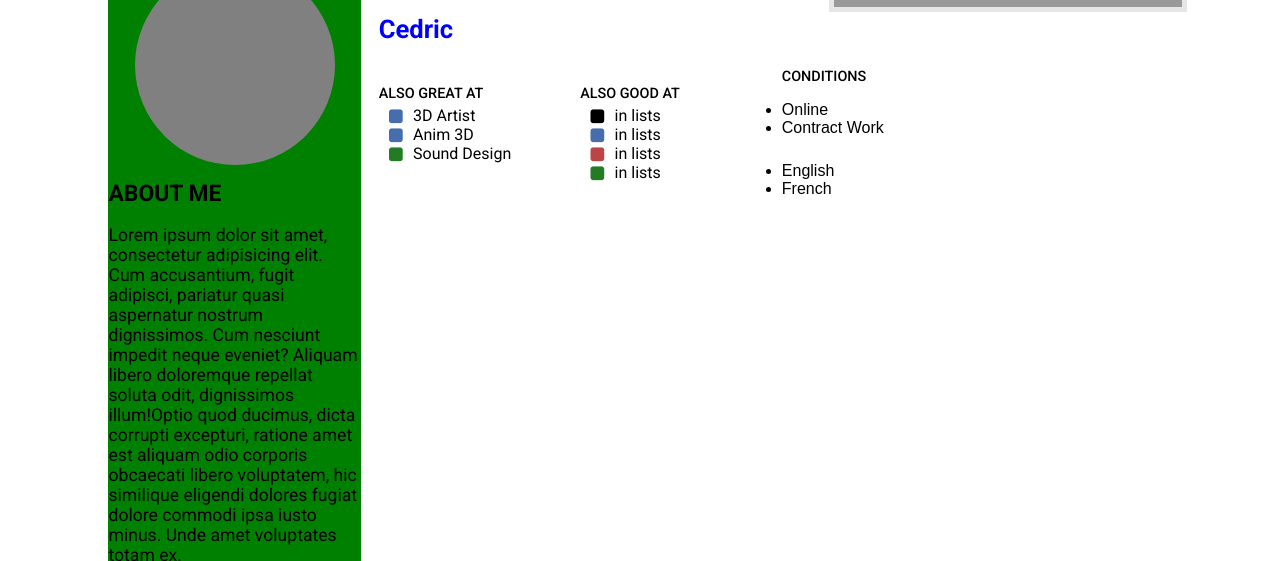
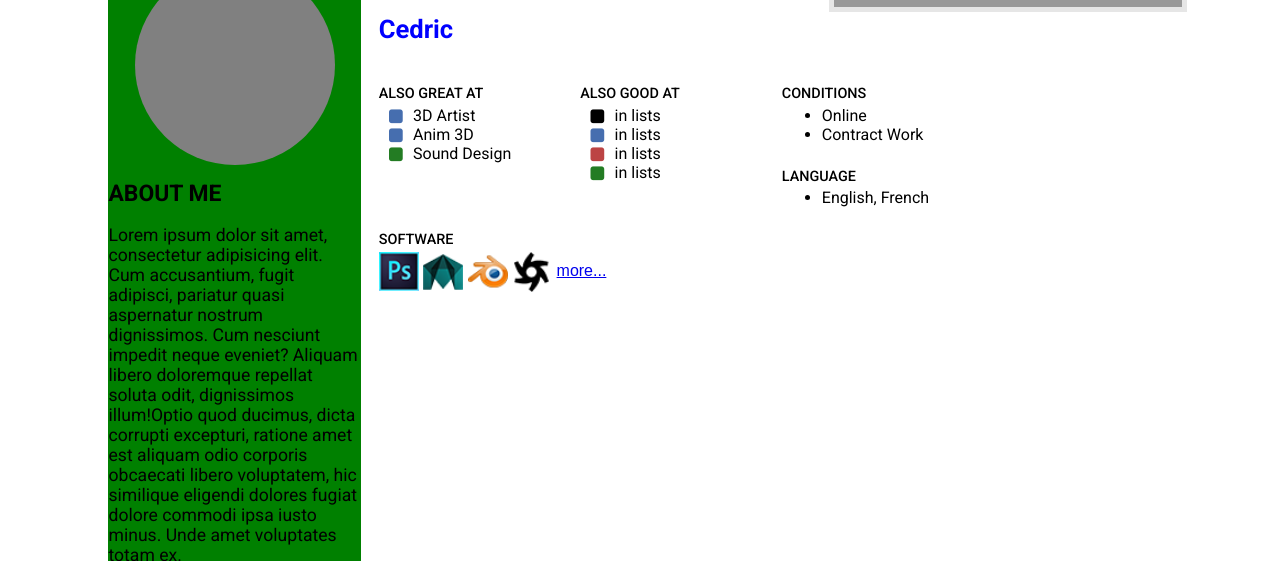
Before and after one commit to kuipou/indie, a website: page profile.html in a window 1280 px wide. Shown: the part 115-676 px from the top of the page. Drawn offline with nearby package versions, Linux system fonts and the light colour scheme; a web font is replaced by a local one.

Commit message:
continued working on profile with modal implentation

```diff
--- a/js/init.js
+++ b/js/init.js
@@ -1,9 +1,13 @@
 $( document ).ready(function() {
 	$('.slider').unslider({
 		fluid:true});
-	$('.profile').click(function() {
-		$('div').toggleClass('prof-menu').next().slideDown('slow/400/fast')=;
+	$('.modal-trigger').leanModal({
+      dismissible: true, // Modal can be dismissed by clicking outside of the modal
+      opacity: .5, // Opacity of modal background
+      in_duration: 300, // Transition in duration
+      out_duration: 200, // Transition out duration
+      ready: function() { alert('Ready'); }, // Callback for Modal open
+      complete: function() { alert('Closed'); } // Callback for Modal close
+    });
 
 		});
-
-		});
--- a/js/test/init.js
+++ b/js/test/init.js
@@ -1 +1 @@
-$(document).ready(function(){$(".slider").unslider({fluid:!0}),$(".profile").click(function(){$toggleClass(".prof-menu").next().slideDown("slow/400/fast")})});
+$(document).ready(function(){$(".slider").unslider({fluid:!0}),$(".modal-trigger").leanModal({dismissible:!0,opacity:.5,in_duration:300,out_duration:200,ready:function(){alert("Ready")},complete:function(){alert("Closed")}})});
--- a/package.json
+++ b/package.json
@@ -32,6 +32,7 @@
     "uuid": "^2.0.1"
   },
   "dependencies": {
+    "css-modal": "^1.4.1",
     "lodash": "^3.10.1"
   }
 }
--- a/profile.html
+++ b/profile.html
@@ -59,20 +59,49 @@
 		<li>Online</li>
 		<li>Contract Work</li>
 	</ul>
-	<h6></h6>
+	<h5>Language</h5>
 	<ul>
-		<li>English</li>
-		<li>French</li>
+		<li>English, French</li>
+	</ul>
+
+
+</aside>
+<aside class="software">
+	<h5>Software</h5>
+	<ul>
+		<li class="tooltip" data-tipsy="Adobe Photoshop" >
+		<img src="images/softwareicons/adobephotoshop.png" alt="Adobe Photoshop" > </li>
+		<li class="tooltip" data-tipsy="Maya"><img src="images/softwareicons/maya.png" alt="Maya"></li>
+		<li class="tooltip" data-tipsy="Blender"><img src="images/softwareicons/blender.png" alt="Blender" ></li>
+		<li class="tooltip" data-tipsy="Octane"><img src="images/softwareicons/octane.png"  alt="Octane" ></li>
+		<li><a class="modal-trigger" href="#modal1">more...</a></li>
 	</ul>
 </aside>
+
+
 	</section>
+
 </aside>
 </section>
 
 <footer>
 
 </footer>
+ <!-- Modal Structure -->
+  <div id="modal1" class="modal">
+    <div class="modal-content">
+      <h4>Modal Header</h4>
+      <p>A bunch of text</p>
+    </div>
+    <div class="modal-footer">
+      <a href="#!" class=" modal-action modal-close waves-effect waves-green btn-flat">Agree</a>
+    </div>
+  </div>
+
+
 <script src="https://ajax.googleapis.com/ajax/libs/jquery/2.1.3/jquery.min.js"></script>
+  <script src="https://cdnjs.cloudflare.com/ajax/libs/materialize/0.97.1/js/materialize.min.js"></script>
+
 <script src="js/unslider.min.js"></script>
 	<script src="js/init.js"></script>
 </body>
--- a/sass/_component.scss
+++ b/sass/_component.scss
@@ -93,3 +93,5 @@
 .col-design {
   color: $ind-green;
 }
+
+.tooltip {@include tipsy(n, #34495e, 0, 0);}
--- /dev/null
+++ b/sass/_modal.scss
@@ -0,0 +1,116 @@
+/*
+Materialize CSS
+The MIT License (MIT)
+
+Copyright (c) 2014-2015 Materialize
+
+Permission is hereby granted, free of charge, to any person obtaining a copy
+of this software and associated documentation files (the "Software"), to deal
+in the Software without restriction, including without limitation the rights
+to use, copy, modify, merge, publish, distribute, sublicense, and/or sell
+copies of the Software, and to permit persons to whom the Software is
+furnished to do so, subject to the following conditions:
+
+The above copyright notice and this permission notice shall be included in all
+copies or substantial portions of the Software.
+
+THE SOFTWARE IS PROVIDED "AS IS", WITHOUT WARRANTY OF ANY KIND, EXPRESS OR
+IMPLIED, INCLUDING BUT NOT LIMITED TO THE WARRANTIES OF MERCHANTABILITY,
+FITNESS FOR A PARTICULAR PURPOSE AND NONINFRINGEMENT. IN NO EVENT SHALL THE
+AUTHORS OR COPYRIGHT HOLDERS BE LIABLE FOR ANY CLAIM, DAMAGES OR OTHER
+LIABILITY, WHETHER IN AN ACTION OF CONTRACT, TORT OR OTHERWISE, ARISING FROM,
+OUT OF OR IN CONNECTION WITH THE SOFTWARE OR THE USE OR OTHER DEALINGS IN THE
+SOFTWARE.
+
+*/
+
+.modal {
+  @include card(4);
+
+  display: none;
+  position: fixed;
+  left: 0;
+  right: 0;
+  background-color: #fafafa;
+  padding: 0;
+  max-height: 70%;
+  width: 55%;
+  margin: auto;
+  overflow-y: auto;
+
+  border-radius: 2px;
+  will-change: top, opacity;
+
+  @include breakpoint(max-width ($sm - 1)){
+   width: 80%;
+  }
+
+  h1,h2,h3,h4 {
+    margin-top: 0;
+  }
+
+  .modal-content {
+    padding: 24px;
+  }
+  .modal-close {
+    cursor: pointer;
+  }
+
+  .modal-footer {
+    border-radius: 0 0 2px 2px;
+    background-color: #fafafa;
+    padding: 4px 6px;
+    height: 56px;
+    width: 100%;
+
+    .btn, .btn-flat {
+      float: right;
+      margin: 6px 0;
+    }
+  }
+}
+.lean-overlay {
+    position: fixed;
+    z-index:999;
+    top: -100px;
+    left: 0;
+    bottom: 0;
+    right: 0;
+    height: 125%;
+    width: 100%;
+    background: #000;
+    display: none;
+
+    will-change: opacity;
+}
+
+// Modal with fixed action footer
+.modal.modal-fixed-footer {
+  padding: 0;
+  height: 70%;
+
+  .modal-content {
+    position: absolute;
+    height: calc(100% - 56px);
+    max-height: 100%;
+    width: 100%;
+    overflow-y: auto;
+  }
+
+  .modal-footer {
+    border-top: 1px solid rgba(0,0,0,.1);
+    position: absolute;
+    bottom: 0;
+  }
+}
+
+// Modal Bottom Sheet Style
+.modal.bottom-sheet {
+  top: auto;
+  bottom: -100%;
+  margin: 0;
+  width: 100%;
+  max-height: 45%;
+  border-radius: 0;
+  will-change: bottom, opacity;
+}
--- a/sass/_profile.scss
+++ b/sass/_profile.scss
@@ -27,12 +27,18 @@
 		h1 {@include rob(1.6em, 700); color:blue;}
 		h5 {@include rob(0.9em, 500); text-transform: uppercase;
 			    margin-bottom:gutter(); }
-		.userlist {@include span(3);
+		.userlist, .extralist {@include span(3);
 
 			ul{ margin-top:0; margin-bottom:0;
 			li { @include rob(1em, 300); }
 				}
 			}
 
-
+		.software {@include span(4);
+			ul { list-style-type: none; margin:0; padding: 0;
+				li { display: inline-block;
+					img {width:40px; height: 40px;}
+					}
+				}
+			}
 	}
--- a/sass/lib/_mixins.scss
+++ b/sass/lib/_mixins.scss
@@ -4,7 +4,7 @@
 @import "user";
 @import "card";
 @import "typography";
-
+@import "tipsy";
 
 // Hide from screenreaders and browsers
 //
@@ -60,30 +60,3 @@
     padding-bottom: 75%;
   }
 }
-
-// // Indie Colors usage @include indie-color(art);
-// @mixin indie-color ($color) {
-//   @if $color == 'art' {
-//     color: $ind-blue;
-//   }
-//   @if $color == 'design' {
-//     color: $ind-green;
-//   }
-//   @if $color == 'code' {
-//     color: $ind-red;
-//   }
-//   @else {
-//     color: $ind-gray;
-//   }
-// }
-
-// // Color
-// .col-art {
-//   @include indie-color(art);
-// }
-// .col-code {
-//   @include indie-color(code);
-// }
-// .col-design {
-//   @include indie-color(design);
-// }
--- /dev/null
+++ b/sass/lib/_tipsy.scss
@@ -0,0 +1,224 @@
+/**
+ * Tipsy.sass
+ * @author: Dang Van Thanh
+ * @description: A Simple Mixin Tooltip CSS Using Sass
+ * @version: 1.0.5
+ */
+@mixin tipsy($gravity, $bgcolor, $bordersize, $radius) {
+  position: relative;
+  display: inline-block;
+
+  &:hover, &:focus {
+    &:before, &:after {
+      visibility: visible;
+      opacity: 1;
+    }
+  }
+
+  &:before, &:after {
+    position: absolute;
+    visibility: hidden;
+    opacity: 0;
+    z-index: 1000000;
+    pointer-events: none;
+    transform: translate3d(0, 0, 0);
+    -webkit-transform: translate3d(0, 0, 0);
+    transition: 250ms ease-in-out;
+    -webkit-transition: 250ms ease-in-out;
+  }
+
+  &:before {
+    content: '';
+    border: $bordersize solid transparent;
+    bottom: 0;
+    z-index: 1000001;
+  }
+
+  &:after {
+    content: attr(data-tipsy);
+    background-color: $bgcolor;
+    border-radius: $radius;
+    color: white;
+    text-shadow: 0 -1px 0 rgba(0, 0, 0, .2);
+    padding: 5px 10px;
+    white-space: nowrap;
+    box-shadow: 1px 1px 3px rgba(0, 0, 0, .2);
+  }
+
+  @if $gravity == 'nw' {
+    &:hover, &:focus {
+      &:before {
+        top: -15%;
+      }
+      &:after {
+        bottom: 115%;
+      }
+    }
+
+    &:before {
+      border-top-color: $bgcolor;
+      top: -35%;
+      right: 60%;
+    }
+
+    &:after {
+      bottom: 135%;
+      right: 50%;
+    }
+  } @else if $gravity == 'n' {
+    &:hover, &:focus {
+      &:before {
+        top: -15%;
+      }
+      &:after {
+        bottom: 115%;
+      }
+    }
+
+    &:before, &:after {
+      left: 50%;
+      transform: translateX(-50%);
+      -webkit-transform: translateX(-50%);
+    }
+
+    &:before {
+      border-top-color: $bgcolor;
+      top: -35%;
+    }
+
+    &:after {
+      bottom: 135%;
+    }
+  } @else if $gravity == 'ne' {
+    &:hover, &:focus {
+      &:before {
+        top: -15%;
+      }
+      &:after {
+        bottom: 115%;
+      }
+    }
+
+    &:before {
+      border-top-color: $bgcolor;
+      top: -35%;
+      left: 60%;
+    }
+
+    &:after {
+      bottom: 135%;
+      left: 50%;
+    }
+  } @else if $gravity == 'e' {
+    &:hover, &:focus {
+      &:before {
+        right: -15%;
+      }
+      &:after {
+        left: 115%;
+      }
+    }
+
+    &:before, &:after {
+      top: 50%;
+      transform: translateY(-50%);
+      -webkit-transform: translateY(-50%);
+    }
+
+    &:before {
+      border-right-color: $bgcolor;
+      right: -35%;
+    }
+
+    &:after {
+      left: 135%;
+    }
+  } @else if $gravity == 'se' {
+    &:hover, &:focus {
+      &:before {
+        bottom: -15%;
+      }
+      &:after {
+        top: 115%;
+      }
+    }
+
+    &:before {
+      border-bottom-color: $bgcolor;
+      left: 60%;
+      bottom: -35%;
+    }
+
+    &:after {
+      left: 50%;
+      top: 135%;
+    }
+  } @else if $gravity == 's' {
+    &:hover, &:focus {
+      &:before {
+        bottom: -15%;
+      }
+      &:after {
+        top: 115%;
+      }
+    }
+
+    &:before, &:after {
+      left: 50%;
+      transform: translateX(-50%);
+      -webkit-transform: translateX(-50%);
+    }
+
+    &:before {
+      border-bottom-color: $bgcolor;
+      bottom: -35%;
+    }
+
+    &:after {
+      top: 135%;
+    }
+  } @else if $gravity == 'sw' {
+    &:hover, &:focus {
+      &:before {
+        bottom: -15%;
+      }
+      &:after {
+        top: 115%;
+      }
+    }
+
+    &:before {
+      border-bottom-color: $bgcolor;
+      right: 60%;
+      bottom: -35%;
+    }
+
+    &:after {
+      right: 50%;
+      top: 135%;
+    }
+  } @else if $gravity == 'w' {
+    &:hover, &:focus {
+      &:before {
+        left: -15%;
+      }
+      &:after {
+        right: 115%;
+      }
+    }
+
+    &:before, &:after {
+      top: 50%;
+      transform: translateY(-50%);
+      -webkit-transform: translateY(-50%);
+    }
+
+    &:before {
+      border-left-color: $bgcolor;
+      left: -35%;
+    }
+    &:after {
+      right: 125%;
+    }
+  }
+}
--- a/sass/style.scss
+++ b/sass/style.scss
@@ -35,6 +35,7 @@ $ind-gray:  #8f8d8e;
 $yellow:    #f7c600;
 
 
+
 // Materialize Color
 $primary-color: $ind-red;
 $primary-color-light: lighten($primary-color, 15%) !default;
@@ -60,6 +61,7 @@ $sm:   750px;
 @import "top";
 @import "component";
 @import "input";
+@import "modal";
 @import "profile";
 @import "button";
 @import "landing";
```
Also changed, not shown: css/style.css.
